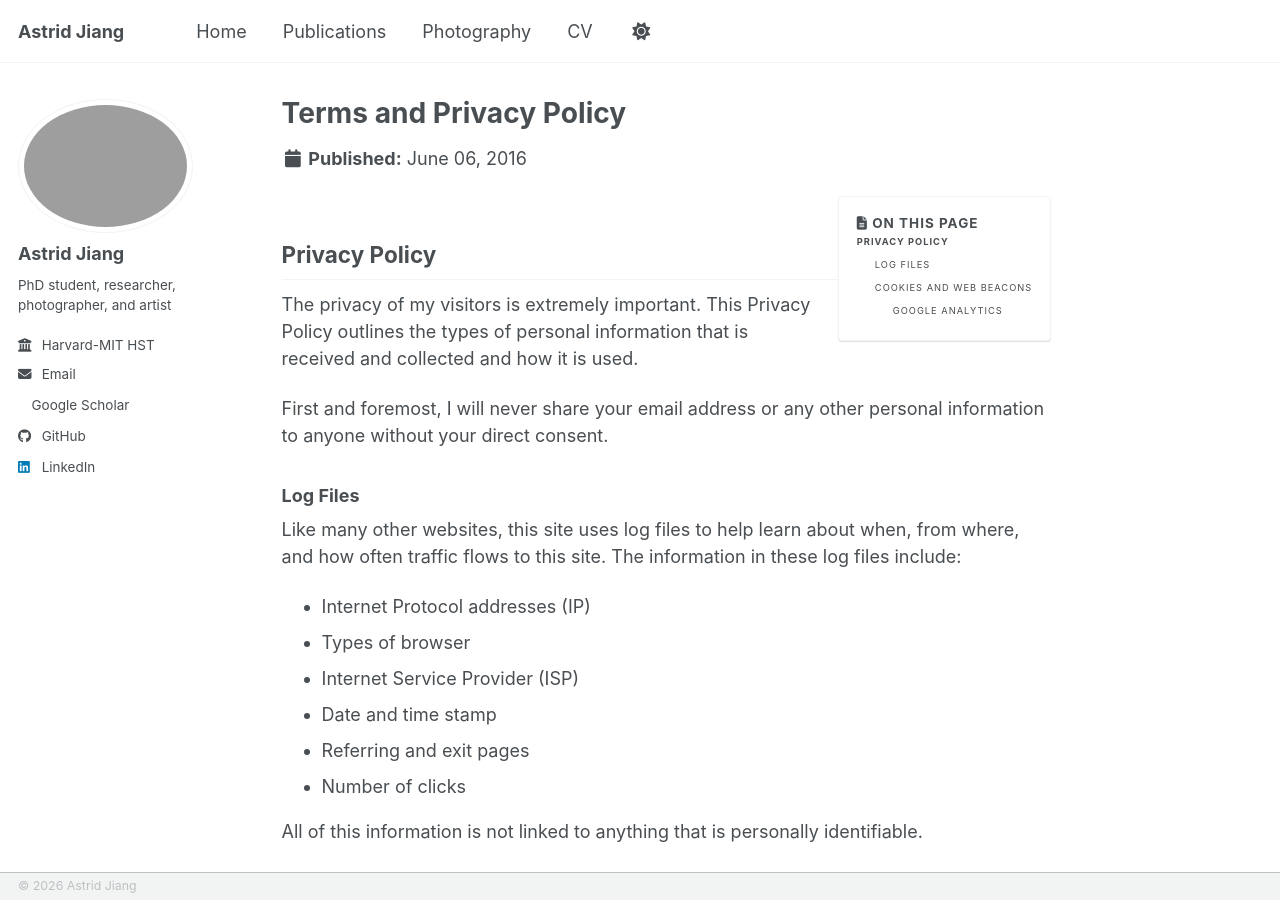
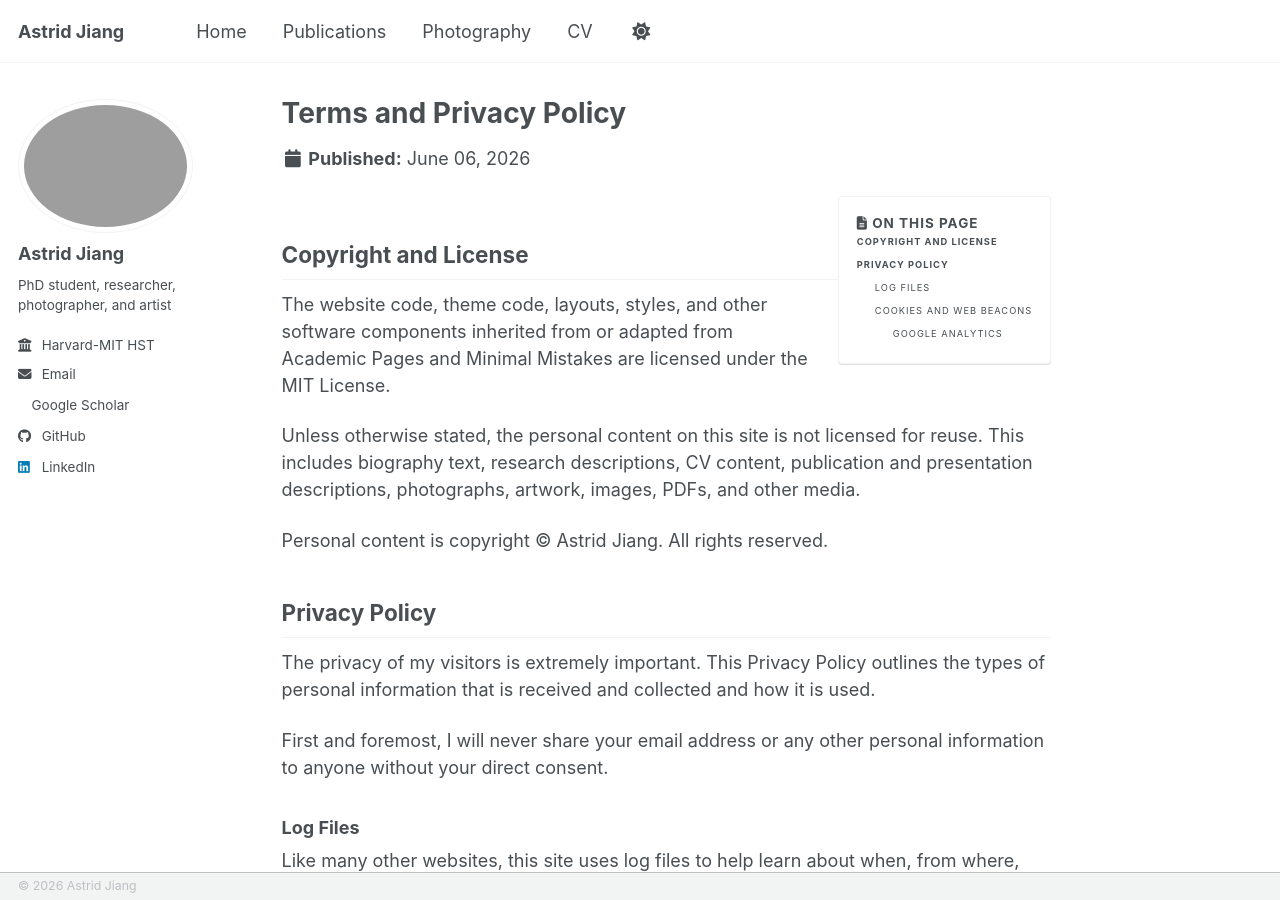
Before and after one commit to AstridKJ/AstridKJ.github.io, a Jekyll site: the page built from _pages/terms.md, in a window 1280 px wide and 900 px high. Built offline with Jekyll 4.4.1, drawn with Linux system fonts in a browser that asks for light colours; a style sheet for code colours, icons or effects is not loaded.

Commit message:
update terms

```diff
--- a/_pages/terms.md
+++ b/_pages/terms.md
@@ -1,11 +1,19 @@
 ---
 permalink: /terms/
 title: "Terms and Privacy Policy"
-modified: 2016-06-06
+modified: 2026-06-06
 ---
 
 {% include base_path %}
 {% include toc %}
+
+## Copyright and License
+
+The website code, theme code, layouts, styles, and other software components inherited from or adapted from Academic Pages and Minimal Mistakes are licensed under the MIT License.
+
+Unless otherwise stated, the personal content on this site is not licensed for reuse. This includes biography text, research descriptions, CV content, publication and presentation descriptions, photographs, artwork, images, PDFs, and other media.
+
+Personal content is copyright © Astrid Jiang. All rights reserved.
 
 ## Privacy Policy
 
```
